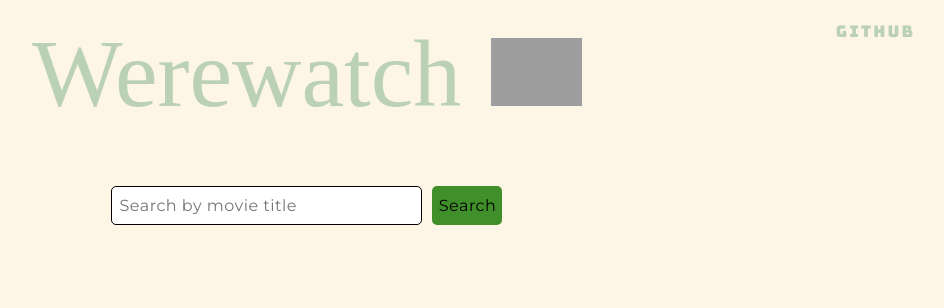
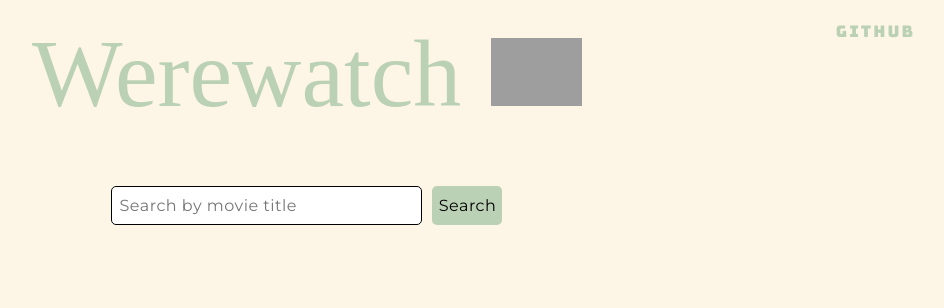
Before and after one commit to llastflowers/werewatch, a React app: page / in a window 1280 px wide. Shown: the whole page, without its empty margins (333-1277 px from the left). Built offline with nearby package versions, Linux system fonts and the light colour scheme; grey boxes are pictures that could not be loaded; a web font is replaced by a local one.

Commit message:
re-deploy

```diff
--- a/src/components/MovieSearch.css
+++ b/src/components/MovieSearch.css
@@ -24,7 +24,7 @@
   font-size: 16px;
   letter-spacing: 0.5px;
   margin-left: 10px;
-  background-color: rgb(63, 143, 42);
+  background-color:  rgb(187, 209, 181);
   color: black;
   border-radius: 5px;
   border: none;
```
